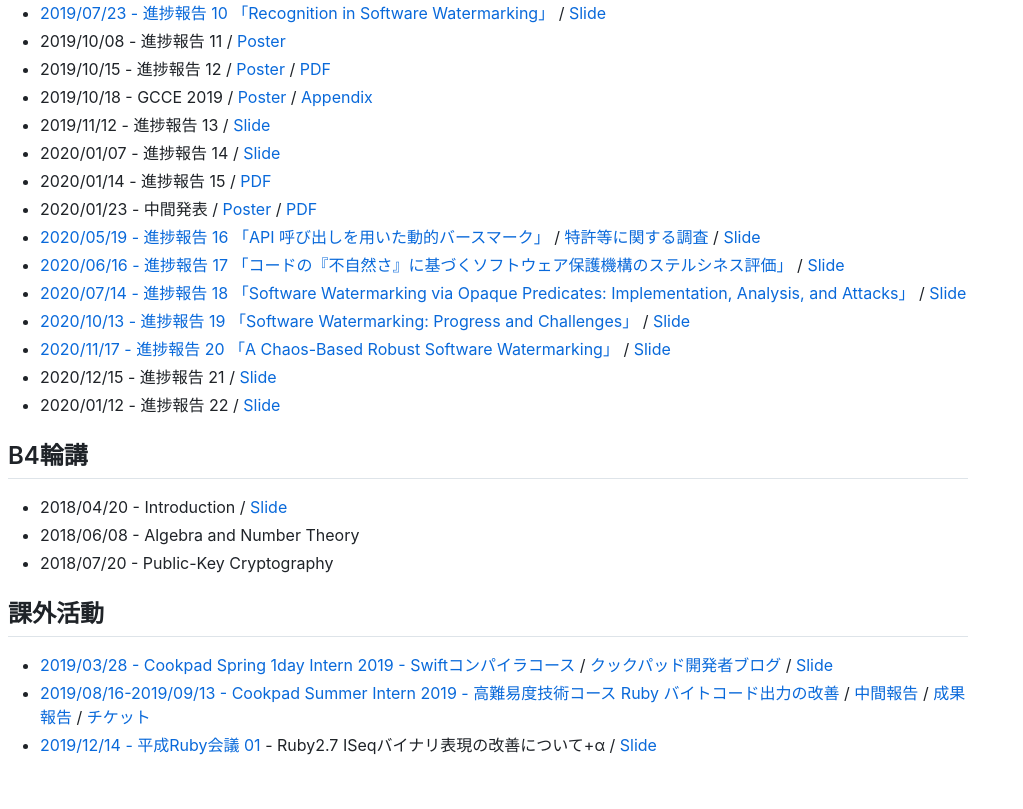
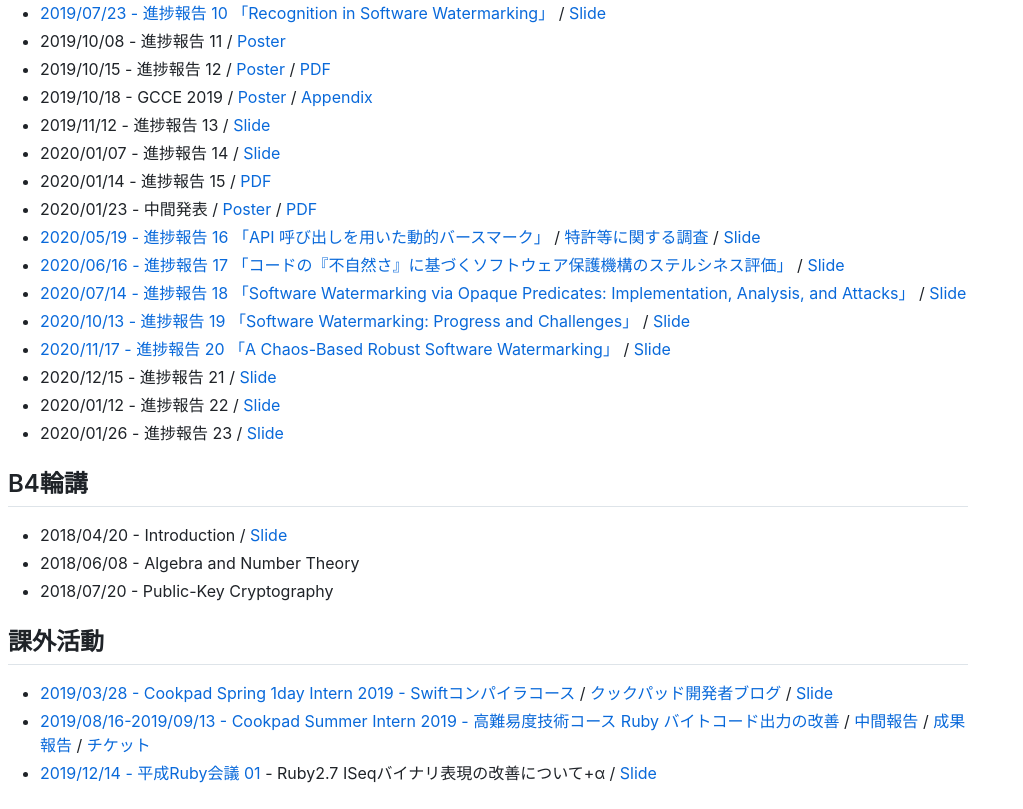
Before and after one commit to NagayamaRyoga/study, a website: page docs/index.html in a window 1280 px wide. Shown: the part 528-1337 px from the top of the page, without its empty margins (0-1023 px from the left). Before the commit the page ends 1309 px from the top, so only its background shows below. Drawn offline with nearby package versions, Linux system fonts and the light colour scheme.

Commit message:
Update index.html

```diff
--- a/docs/index.html
+++ b/docs/index.html
@@ -135,6 +135,10 @@
 					2020/01/12 - 進捗報告 22
 					/ <a href="https://docs.google.com/presentation/d/1iMePgIX9ERPBfY4W4ImfhQ_FwifJcuhU4dziu-rPZPE/edit?usp=sharing">Slide</a>
 				</li>
+				<li>
+					2020/01/26 - 進捗報告 23
+					/ <a href="https://docs.google.com/presentation/d/1sJfnLER1MGcnfgEpf0UIbopyQnhAiPCNAS6KWbyyOs4/edit?usp=sharing">Slide</a>
+				</li>
 			</ul>
 		</section>
 		<section>
```
